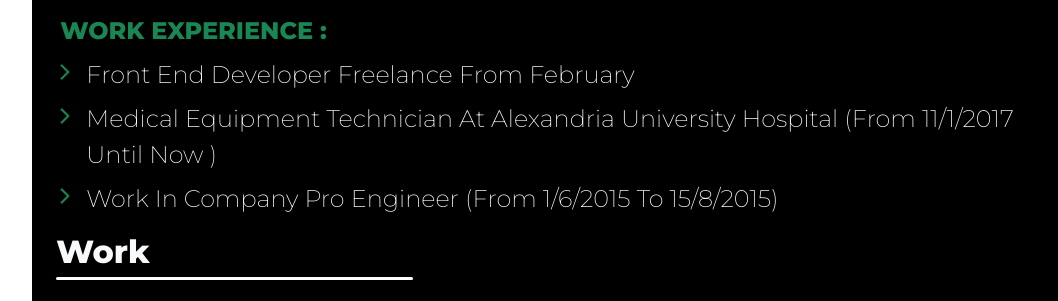
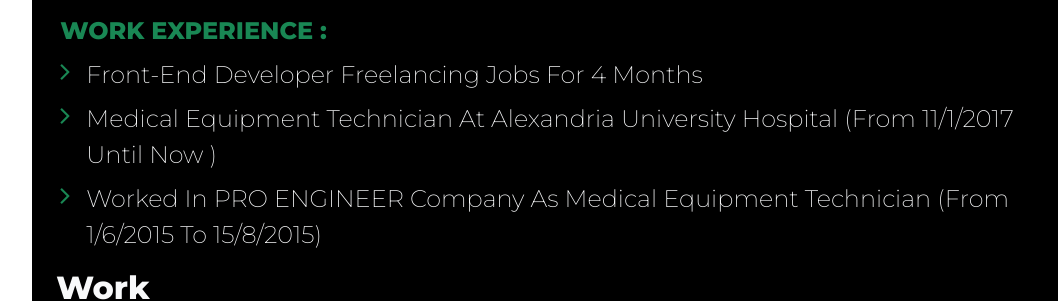
Before and after one commit to MohamedAmin1538/cv2, a plain HTML site: page index.html in a window 1280 px wide. Shown: the part 1879-2180 px from the top of the page, without its empty margins (181-1239 px from the left). Drawn offline with nearby package versions, Linux system fonts and the light colour scheme.

Commit message:
Update index.html

```diff
--- a/index.html
+++ b/index.html
@@ -74,9 +74,9 @@
                             </ul>
                             <ul class="mt-3 ps-1">
                                 <li class="fs-4 text-success fw-bold text-uppercase"> work experience :</li>
-                                <li class="d-flex align-items-start mt-2 text-capitalize"><i class="html me-3 text-success fs-3 fa fa-angle-right"></i> <span class="fs-4 fw-light"> front end developer freelance from february</span></li>
+                                <li class="d-flex align-items-start mt-2 text-capitalize"><i class="html me-3 text-success fs-3 fa fa-angle-right"></i> <span class="fs-4 fw-light"> front-end developer freelancing jobs for 4 months</span></li>
                                 <li class="d-flex align-items-start mt-2 text-capitalize"><i class="html me-3 text-success fs-3 fa fa-angle-right"></i> <span class="fs-4 fw-light"> Medical Equipment Technician at Alexandria University Hospital (from 11/1/2017 until now )</span></li>
-                                <li class="d-flex align-items-start mt-2 text-capitalize"><i class="html me-3 text-success fs-3 fa fa-angle-right"></i> <span class="fs-4 fw-light"> work in company pro engineer (from 1/6/2015 to 15/8/2015)</span></li>
+                                <li class="d-flex align-items-start mt-2 text-capitalize"><i class="html me-3 text-success fs-3 fa fa-angle-right"></i> <span class="fs-4 fw-light"> worked in PRO ENGINEER company as Medical Equipment Technician (from 1/6/2015 to 15/8/2015)</span></li>
                             </ul>
 
                         </div>
```
